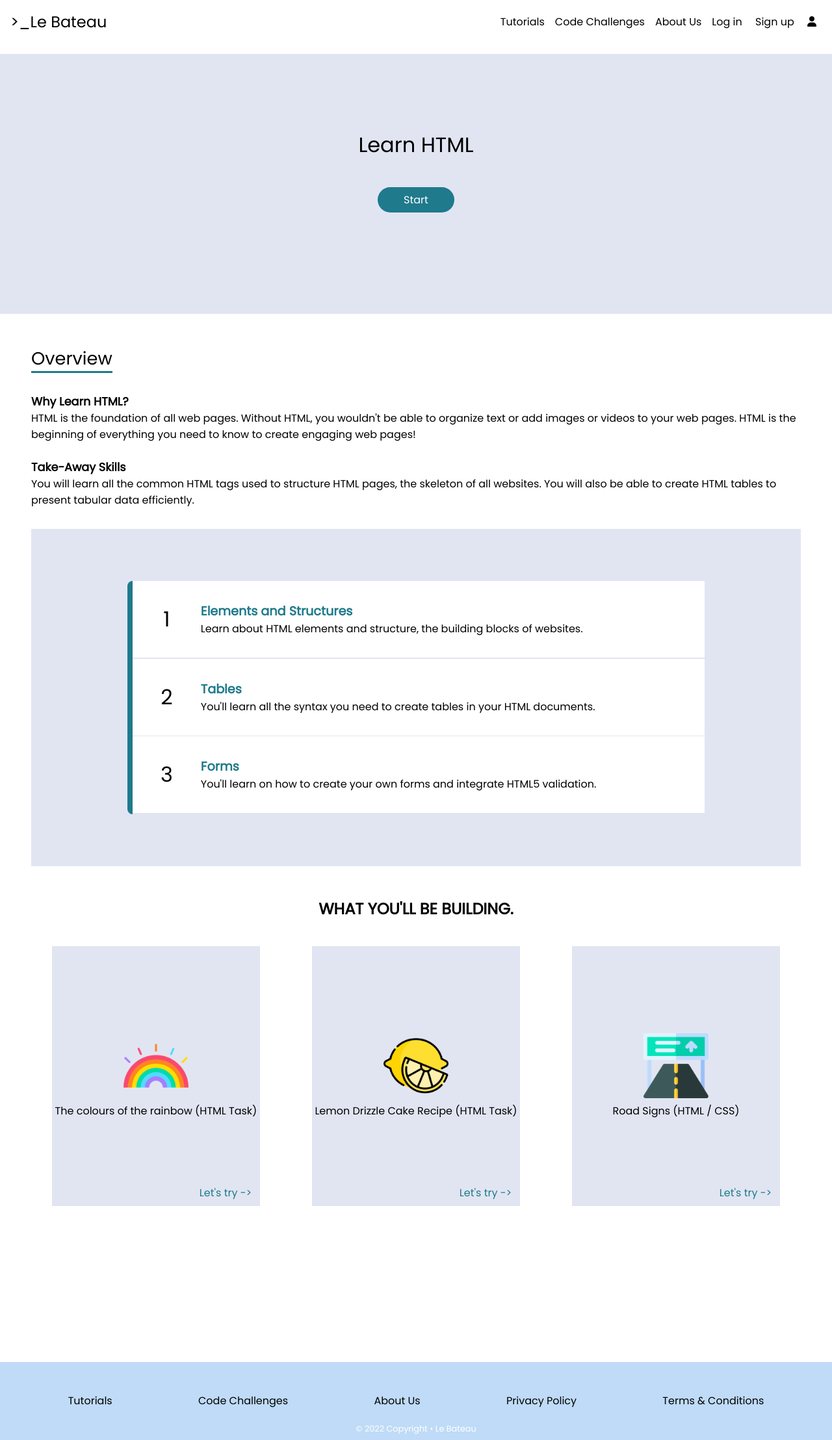
After one commit to k-faardheen/Le-Bateau, a PHP site: page /landing-course.php in a window 1280 px wide. The commit adds this page. Shown: the whole page at 65% size. Run offline with PHP 8.4, Linux system fonts and the light colour scheme.

```diff
--- a/admin/admin.php
+++ b/admin/admin.php
@@ -67,7 +67,7 @@
                         <td><?php echo $row['course'] ?></td>
                         <td><img src="./contentImg/<?php echo $row['image'] ?>" width="50" height="50"></td>
                         <td><?php echo $row['author'] ?></td>
-                        <td><a href="./post.php?pid=<?php echo $row['postId'] ?>">view post</a><br>
+                        <td><a href="../php/post.php?pid=<?php echo $row['postId'] ?>">view post</a><br>
                             <a href="./delete.php?pid=<?php echo $row['postId'] ?>">delete</a><br>
                         </td>
                     </tr>
--- a/admin/allPosts.php
+++ b/admin/allPosts.php
@@ -44,7 +44,7 @@
                         <td><img src="./contentImg/<?php echo $row['image'] ?>" width="50" height="50"></td>
                         <td><?php echo $row['author'] ?></td>
                         <td><?php echo $row['rating'] ?></td>
-                        <td><a href="./post.php?pid=<?php echo $row['postId'] ?>">view post</a><br>
+                        <td><a href="../php/post.php?pid=<?php echo $row['postId'] ?>">view post</a><br>
                             <a href="./delete.php?pid=<?php echo $row['postId'] ?>">delete</a><br>
                     </tr>
             <?php
--- /dev/null
+++ b/landing-course.php
@@ -0,0 +1,163 @@
+<!DOCTYPE html>
+<html lang="en">
+<head>
+    <meta charset="UTF-8">
+    <meta http-equiv="X-UA-Compatible" content="IE=edge">
+    <meta name="viewport" content="width=device-width, initial-scale=1.0">
+    <link rel="stylesheet" href="../style/style.css">
+    <link rel="stylesheet" href="../style/learn-html.css">
+    <title>course landing page</title>
+</head>
+<body>
+<?php
+        include('header.php');
+    ?>
+
+
+    <section>
+        <div class="banner-html">
+            <div class="banner-html-title">
+                <span>Learn HTML</span>
+            </div>
+
+            <div class="banner-html-start">
+                <a href="../html-modules/elements and structures.html">Start</a>
+            </div>
+
+        </div>
+    </section>
+
+    <section class="overview-wrapper">
+
+        <div class="overview-title">
+            <span style="border-bottom: #1F7A8C solid 3.5px;">Overview</span>
+        </div>
+
+        <article class="overview-html">
+            <span style="font-weight: bold; font-size: 1.1rem;">Why Learn HTML?</span>
+            <p>
+                HTML is the foundation of all web pages.
+                Without HTML, you wouldn't be able to organize text or add images or videos to your web pages.
+                HTML is the beginning of everything you need to know to create engaging web pages!
+            </p>
+
+            <br>
+
+            <span style="font-weight:bold; font-size: 1.1rem;">Take-Away Skills</span>
+
+            <p>
+                You will learn all the common HTML tags used to structure HTML pages, the skeleton of all websites.
+                You will also be able to create HTML tables to present tabular data efficiently.
+            </p>
+        </article>
+
+        <article class="html-syllabus">
+
+            <ol class="syllabus-list">
+                <li>
+                    <div class="list-container">
+                        <div class="list-order">
+                            <span>1</span>
+                        </div>
+                        <div class="list-description">
+                            <a href="./elements and structures.html">Elements and Structures</a>
+                            <p>Learn about HTML elements and structure, the building blocks of websites.</p>
+                        </div>
+                    </div>
+                </li>
+
+                <li>
+                    <div class="list-container">
+                        <div class="list-order">
+                            <span>2</span>
+                        </div>
+                        <div class="list-description">
+                            <a href="./tables.html">Tables</a>
+                            <p>You'll learn all the syntax you need to create tables in your HTML documents.</p>
+                        </div>
+                    </div>
+                </li>
+
+                <li>
+                    <div class="list-container">
+                        <div class="list-order">
+                            <span>3</span>
+                        </div>
+                        <div class="list-description">
+                            <a href="./forms.html">Forms</a>
+                            <p>You'll learn on how to create your own forms and integrate HTML5 validation.</p>
+                        </div>
+                    </div>
+                </li>
+
+            </ol>
+        </article>
+    </section>
+
+    <article class="build">
+        <div class="build-wrapper">
+
+            <div class="heading">
+                <h1>WHAT YOU'LL BE BUILDING.</h1>
+            </div>
+
+            <div class="code-challenge">
+
+                <div class="rainbow">
+                    <div class="rainbow-img">
+                        <img src="../assets/rainbow.png" width="100" height="100">
+                    </div>
+                    <div class="rainbow-description">
+                        <a href="../rainbow.html">The colours of the rainbow (HTML Task)</a>
+                    </div>
+                    <div class="lets-try">
+                        <a href="../code-challenge/rainbow.html"> Let's try -></a>
+                    </div>
+                </div>
+
+                <div class="lemon">
+                    <div class="lemon-img">
+                        <img src="../assets/lemon.png" width="100" height="100">
+                    </div>
+                    <div class="lemon-description">
+                        <a href="../lemon-cake.html">Lemon Drizzle Cake Recipe (HTML Task)</a>
+                    </div>
+                    <div class="lets-try">
+                        <a href="../code-challenge/lemon-cake.html"> Let's try -></a>
+                    </div>
+                </div>
+
+                <div class="road-sign">
+                    <div class="road-signs-img">
+                        <img src="../assets/highway-sign.png" width="100" height="100">
+                    </div>
+                    <div class="road-signs-description">
+                        <a href="../road-sign.html">Road Signs (HTML / CSS)</a>
+                    </div>
+                    <div class="lets-try">
+                        <a href="../code-challenge/road-sign.html"> Let's try -></a>
+                    </div>
+                </div>
+            </div>
+        </div>
+    </article>
+
+    <footer>
+        <div class="footer-container">
+
+            <div class="footer-nav">
+                <ul>
+                    <li><a href="./tutorial.html">Tutorials</a></li>
+                    <li><a href="./code-challenge.html">Code Challenges</a></li>
+                    <li><a href="../about-us.html">About Us</a></li>
+                    <li><a href="../privacy-policy.html">Privacy Policy</a></li>
+                    <li><a href="../terms-and-conditions.html">Terms & Conditions</a></li>
+                </ul>
+            </div>
+            <div class="copyright">
+                <span>© 2022 Copyright • Le Bateau</span>
+            </div>
+        </div>
+    </footer>
+</body>
+</html>
--- a/style/post.css
+++ b/style/post.css
@@ -10,3 +10,7 @@
 button {
     all: unset;
 }
+img {
+    width: 200px;
+    height: auto;
+  }
```
Also changed, not shown: php/post.php (+31 -6 lines), admin/contentImg/Coke-products.jpg (added).
